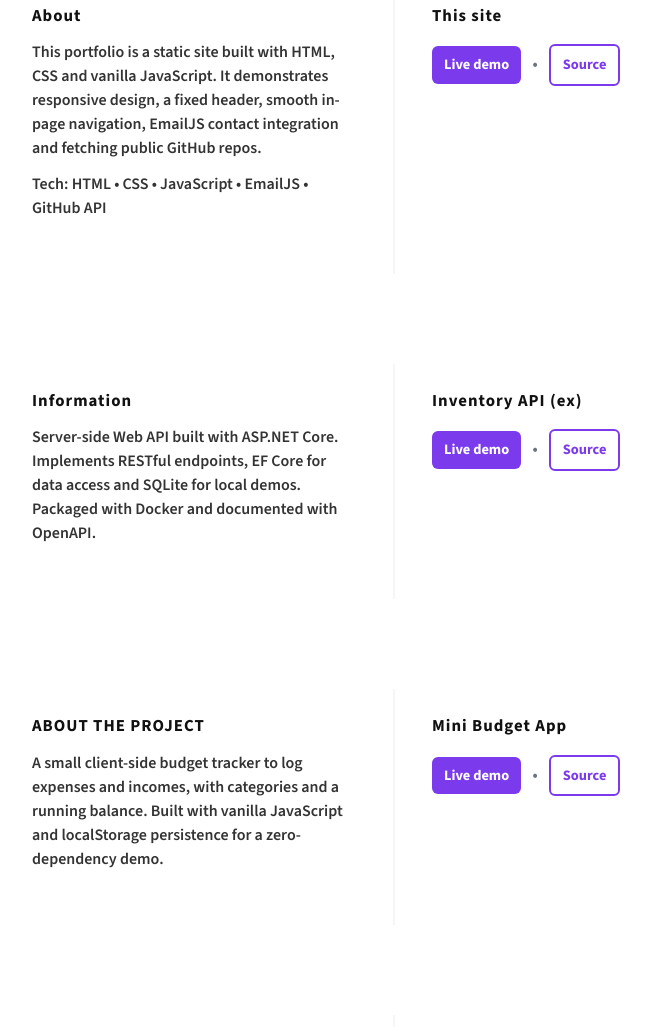
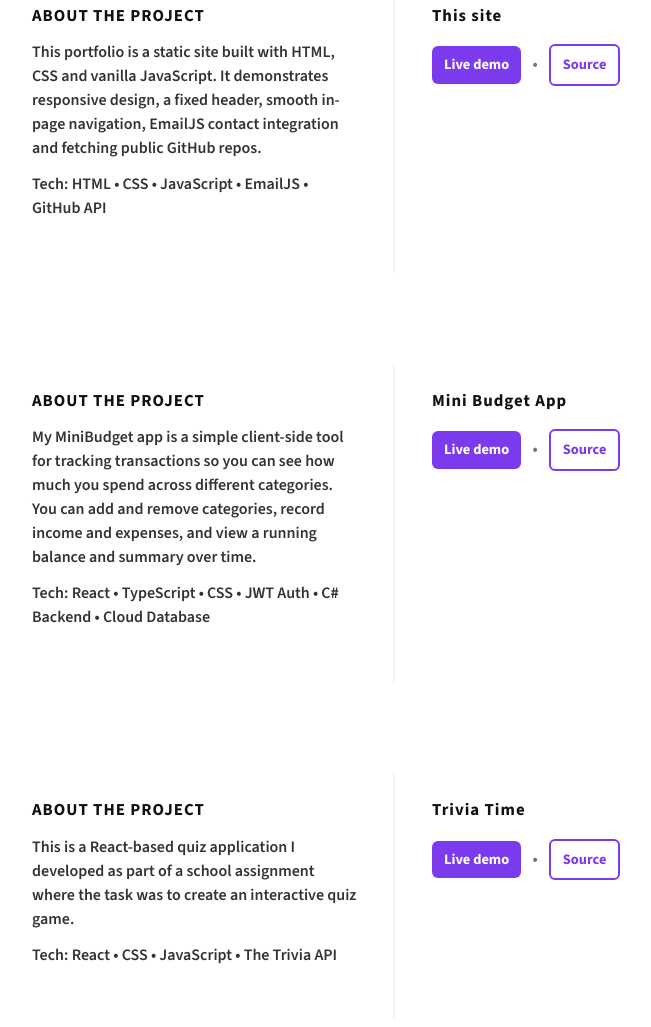
Before and after one commit to KarlYbring/Portfolio, a website: page index.html in a window 1280 px wide. Shown: the part 1773-2800 px from the top of the page, without its empty margins (246-897 px from the left). Drawn offline with nearby package versions, Linux system fonts and the light colour scheme.

Commit message:
Update project descriptions, tech stacks, and links

```diff
--- a/index.html
+++ b/index.html
@@ -34,10 +34,10 @@
   <div id="home"></div>
       <div class="container hero-inner">
         <aside class="social-bar" aria-hidden="false">
-          <a href="https://www.linkedin.com/" title="LinkedIn" class="icon" target="_blank" rel="noopener noreferrer" aria-label="LinkedIn">
+          <a href="https://www.linkedin.com/in/karl-ybring-309400331/" title="LinkedIn" class="icon" target="_blank" rel="noopener noreferrer" aria-label="LinkedIn">
             <svg width="18" height="18" viewBox="0 0 24 24" fill="none" xmlns="http://www.w3.org/2000/svg"><path d="M4.98 3.5C4.98 4.88 3.86 6 2.48 6S0 4.88 0 3.5 1.12 1 2.5 1s2.48 1.12 2.48 2.5zM0 8h4.98V24H0V8zM8.5 8h4.78v2.2h.07c.66-1.25 2.28-2.57 4.69-2.57 5.02 0 5.95 3.31 5.95 7.62V24h-4.98v-7.36c0-1.75-.03-4-2.44-4-2.45 0-2.83 1.92-2.83 3.9V24H8.5V8z" fill="currentColor"/></svg>
           </a>
-          <a href="https://github.com/" title="GitHub" class="icon" target="_blank" rel="noopener noreferrer" aria-label="GitHub">
+          <a href="https://github.com/KarlYbring" title="GitHub" class="icon" target="_blank" rel="noopener noreferrer" aria-label="GitHub">
             <svg width="18" height="18" viewBox="0 0 24 24" fill="none" xmlns="http://www.w3.org/2000/svg"><path d="M12 .5C5.65.5.5 5.65.5 12c0 5.08 3.29 9.38 7.86 10.9.58.11.79-.25.79-.56 0-.28-.01-1.02-.02-2-3.2.7-3.88-1.54-3.88-1.54-.53-1.35-1.3-1.71-1.3-1.71-1.06-.73.08-.72.08-.72 1.17.08 1.78 1.2 1.78 1.2 1.04 1.78 2.73 1.27 3.4.97.11-.75.41-1.28.75-1.57-2.55-.29-5.23-1.28-5.23-5.72 0-1.26.45-2.29 1.19-3.1-.12-.29-.52-1.47.11-3.07 0 0 .97-.31 3.18 1.18a11.1 11.1 0 0 1 2.9-.39c.98 0 1.97.13 2.9.39 2.2-1.49 3.17-1.18 3.17-1.18.64 1.6.24 2.78.12 3.07.74.8 1.19 1.84 1.19 3.1 0 4.45-2.69 5.43-5.25 5.71.42.36.79 1.06.79 2.14 0 1.55-.01 2.8-.01 3.18 0 .31.21.68.8.56C20.71 21.38 24 17.08 24 12c0-6.35-5.15-11.5-12-11.5z" fill="currentColor"/></svg>
           </a>
         </aside>
@@ -80,6 +80,7 @@
               <span class="skill">HTML &amp; CSS</span>
               <span class="skill">Git / GitHub</span>
               <span class="skill">CI/CD</span>
+              <span class="skill">CSS</span>
             </div>
           </aside>
         </div>
@@ -95,7 +96,7 @@
           <article class="card">
             <div class="project-grid">
               <div class="proj-left">
-                <h3>About</h3>
+                <h3>ABOUT THE PROJECT</h3>
                 <p>This portfolio is a static site built with HTML, CSS and vanilla JavaScript. It demonstrates responsive design, a fixed header, smooth in-page navigation, EmailJS contact integration and fetching public GitHub repos.</p>
                 <p class="meta" style="margin-top:8px;">Tech: HTML • CSS • JavaScript • EmailJS • GitHub API</p>
               </div>
@@ -109,46 +110,38 @@
               </aside>
             </div>
           </article>
-
-          <article class="card">
-            <div class="project-grid">
-              <div class="proj-left">
-                <h3>Information</h3>
-                <p>Server-side Web API built with ASP.NET Core. Implements RESTful endpoints, EF Core for data access and SQLite for local demos. Packaged with Docker and documented with OpenAPI.</p>
-              </div>
-              <aside class="proj-right">
-                <h3>Inventory API (ex)</h3>
-                <p><a class="btn-sm" href="#" title="Live demo" target="_blank" rel="noopener noreferrer">Live demo</a>
-                <span style="margin:0 8px; color:var(--muted);">•</span>
-                <a class="btn-sm outline" href="#" title="Source code" target="_blank" rel="noopener noreferrer">Source</a></p>
-              </aside>
-            </div>
-          </article>
           <article class="card">
   <div class="project-grid">
     <div class="proj-left">
       <h3>ABOUT THE PROJECT</h3>
-                <p>A small client-side budget tracker to log expenses and incomes, with categories and a running balance. Built with vanilla JavaScript and localStorage persistence for a zero-dependency demo.</p>
+      <p>My MiniBudget app is a simple client-side tool for tracking transactions so you can see how much you spend across different categories. You can add and remove categories, record income and expenses, and view a running balance and summary over time.</p>
+      <p class="meta" style="margin-top:8px;">Tech: React • TypeScript • CSS • JWT Auth • C# Backend • Cloud Database</p>
     </div>
     <aside class="proj-right">
       <h3>Mini Budget App</h3>
-                <p><a class="btn-sm" href="#" title="Live demo" target="_blank" rel="noopener noreferrer">Live demo</a>
+      <p>
+        <a class="btn-sm" href="#" title="Live demo" target="_blank" rel="noopener noreferrer">Live demo</a>
         <span style="margin:0 8px; color:var(--muted);">•</span>
-                <a class="btn-sm outline" href="https://github.com/KarlYbring/mini-budget" title="Source code" target="_blank" rel="noopener noreferrer">Source</a></p>
+        <a class="btn-sm outline" href="https://github.com/KarlYbring/minibudget" title="Source code" target="_blank" rel="noopener noreferrer">Source</a>
+      </p>
     </aside>
   </div>
 </article>
+          <!-- Trivia Time project card -->
           <article class="card">
   <div class="project-grid">
     <div class="proj-left">
       <h3>ABOUT THE PROJECT</h3>
-                <p>This is a React-based quiz application I developed as part of a school assignment where the task was to create an interactive quiz game. I chose World of Warcraft Classic as the theme to combine my interest in the game with programming.</p>
+      <p>This is a React-based quiz application I developed as part of a school assignment where the task was to create an interactive quiz game.</p>
+      <p class="meta" style="margin-top:8px;">Tech: React • CSS • JavaScript • The Trivia API</p>
     </div>
     <aside class="proj-right">
-                <h3>WoW Quiz</h3>
-                <p><a class="btn-sm" href="https://wowquiz.netlify.app/" title="Live demo" target="_blank" rel="noopener noreferrer">Live demo</a>
+      <h3>Trivia Time</h3>
+      <p>
+        <a class="btn-sm" href="https://triviatimeapp.netlify.app/" title="Live demo" target="_blank" rel="noopener noreferrer">Live demo</a>
         <span style="margin:0 8px; color:var(--muted);">•</span>
-                <a class="btn-sm outline" href="https://github.com/KarlYbring/wow-quiz" title="Source code" target="_blank" rel="noopener noreferrer">Source</a></p>
+        <a class="btn-sm outline" href="https://github.com/KarlYbring/wow-quiz" title="Source code" target="_blank" rel="noopener noreferrer">Source</a>
+      </p>
     </aside>
   </div>
 </article>
```
Also changed, not shown: 1 other file. Lines whose indentation alone changed are shown as unchanged.
